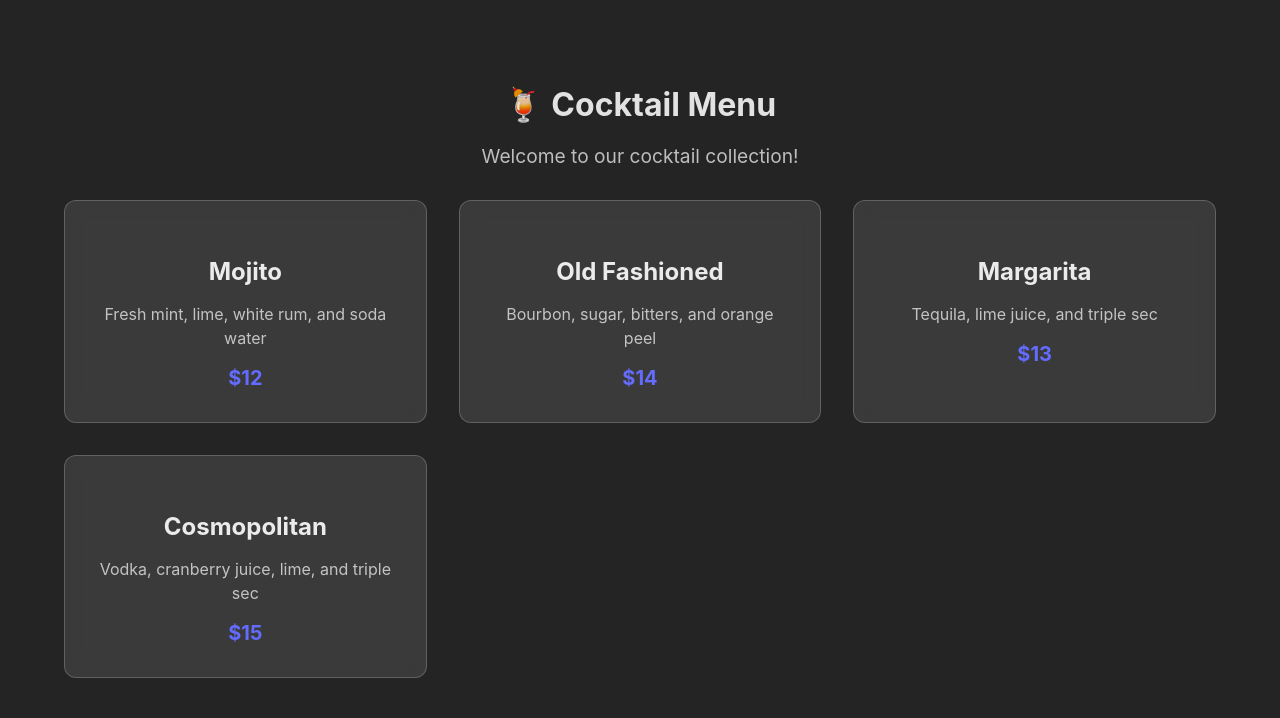
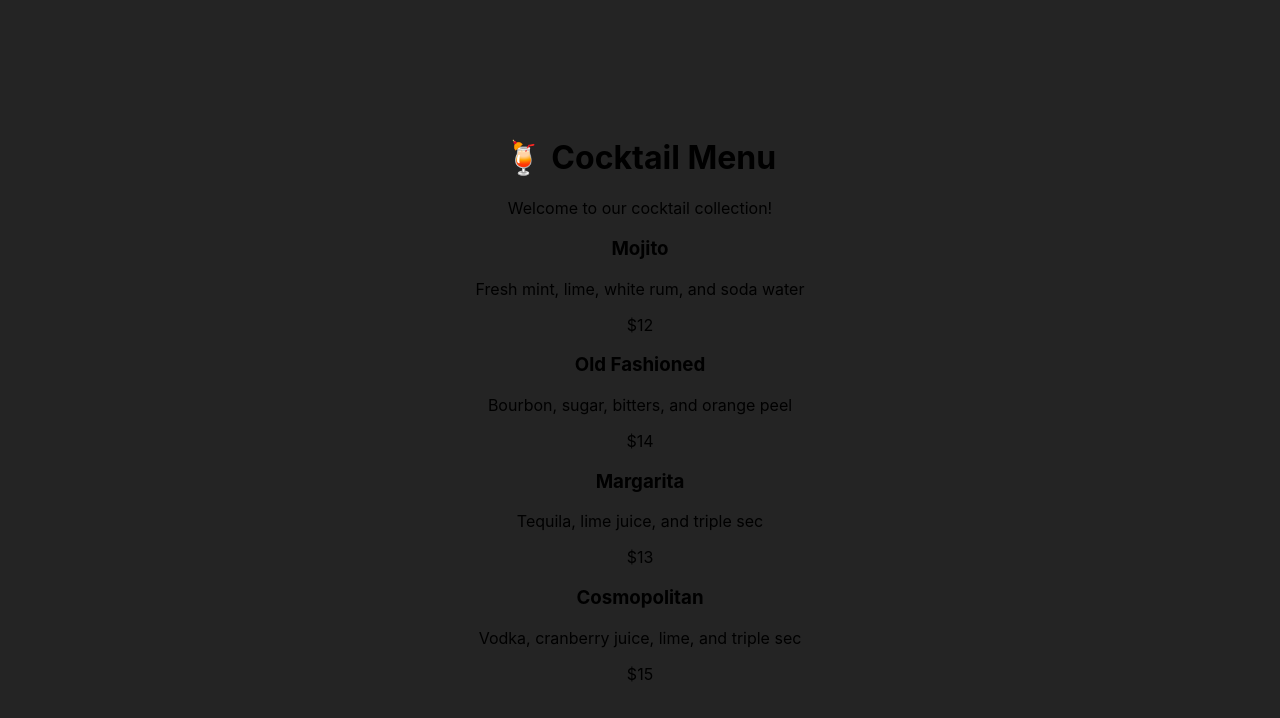
Before and after one commit to hhuwc/builder-io-example, a React (Vite) app: page / in a window 1280 px wide. Shown: the top 718 px of the page. Built offline with nearby package versions, Linux system fonts and the light colour scheme.

Commit message:
Manual code updates made to file: src/pages/Cocktail.css

```diff
--- a/src/pages/Cocktail.css
+++ b/src/pages/Cocktail.css
@@ -1,87 +1 @@
-.cocktail-page {
-  min-height: 100vh;
-  padding: 2rem;
-}
-
-.navigation {
-  display: flex;
-  gap: 2rem;
-  margin-bottom: 3rem;
-  justify-content: center;
-}
-
-.nav-link {
-  text-decoration: none;
-  padding: 0.5rem 1rem;
-  border-radius: 8px;
-  color: rgba(255, 255, 255, 0.87);
-  transition: background-color 0.3s ease;
-}
-
-.nav-link:hover {
-  background-color: rgba(255, 255, 255, 0.1);
-}
-
-.nav-link.active {
-  background-color: #646cff;
-  color: white;
-}
-
-.cocktail-content {
-  text-align: center;
-}
-
-.cocktail-content h1 {
-  font-size: 2.5rem;
-  margin-bottom: 1rem;
-  color: rgba(255, 255, 255, 0.87);
-}
-
-.cocktail-content p {
-  font-size: 1.2rem;
-  margin-bottom: 2rem;
-  color: rgba(255, 255, 255, 0.7);
-}
-
-.cocktail-grid {
-  display: grid;
-  grid-template-columns: repeat(auto-fit, minmax(280px, 1fr));
-  gap: 2rem;
-  max-width: 1200px;
-  margin: 0 auto;
-}
-
-.cocktail-card {
-  background: rgba(255, 255, 255, 0.1);
-  border-radius: 12px;
-  padding: 2rem;
-  backdrop-filter: blur(10px);
-  border: 1px solid rgba(255, 255, 255, 0.2);
-  transition:
-    transform 0.3s ease,
-    box-shadow 0.3s ease;
-}
-
-.cocktail-card:hover {
-  transform: translateY(-5px);
-  box-shadow: 0 10px 25px rgba(0, 0, 0, 0.3);
-}
-
-.cocktail-card h3 {
-  font-size: 1.5rem;
-  margin-bottom: 1rem;
-  color: rgba(255, 255, 255, 0.9);
-}
-
-.cocktail-card p {
-  font-size: 1rem;
-  margin-bottom: 1rem;
-  color: rgba(255, 255, 255, 0.7);
-  line-height: 1.5;
-}
-
-.price {
-  font-size: 1.25rem;
-  font-weight: bold;
-  color: #646cff;
-}
+/** cocktail.css **/
```
